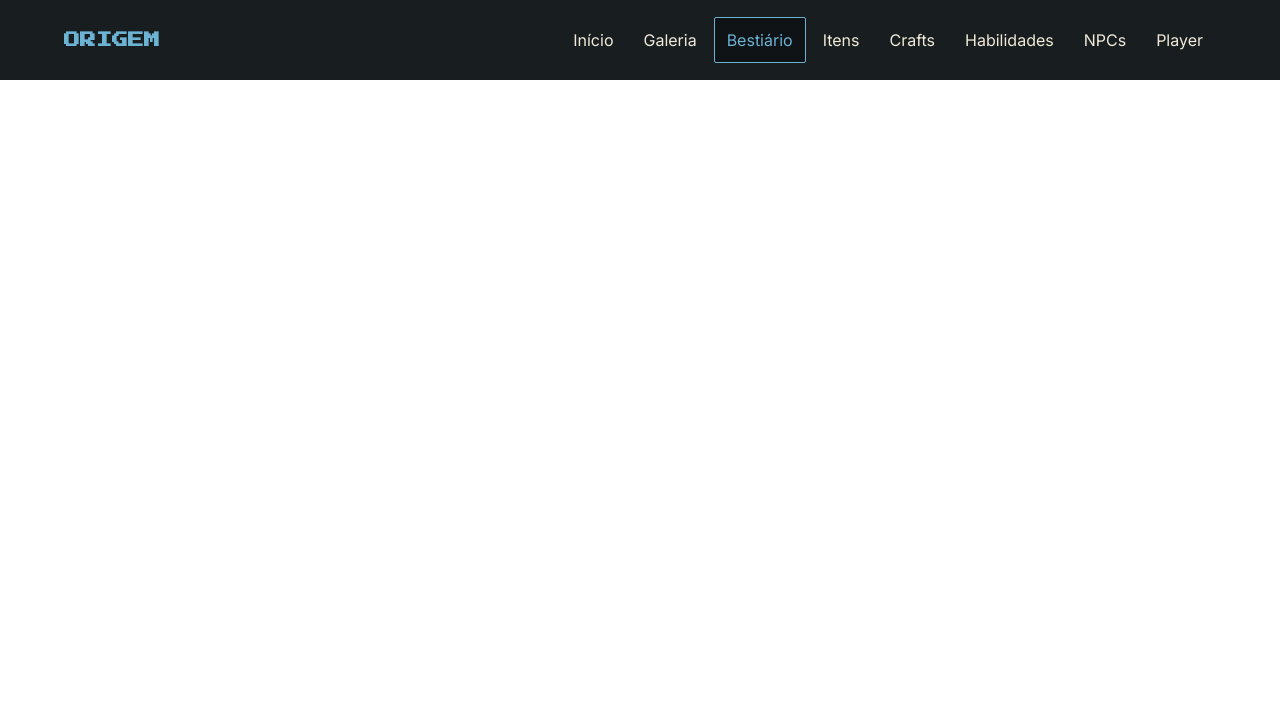
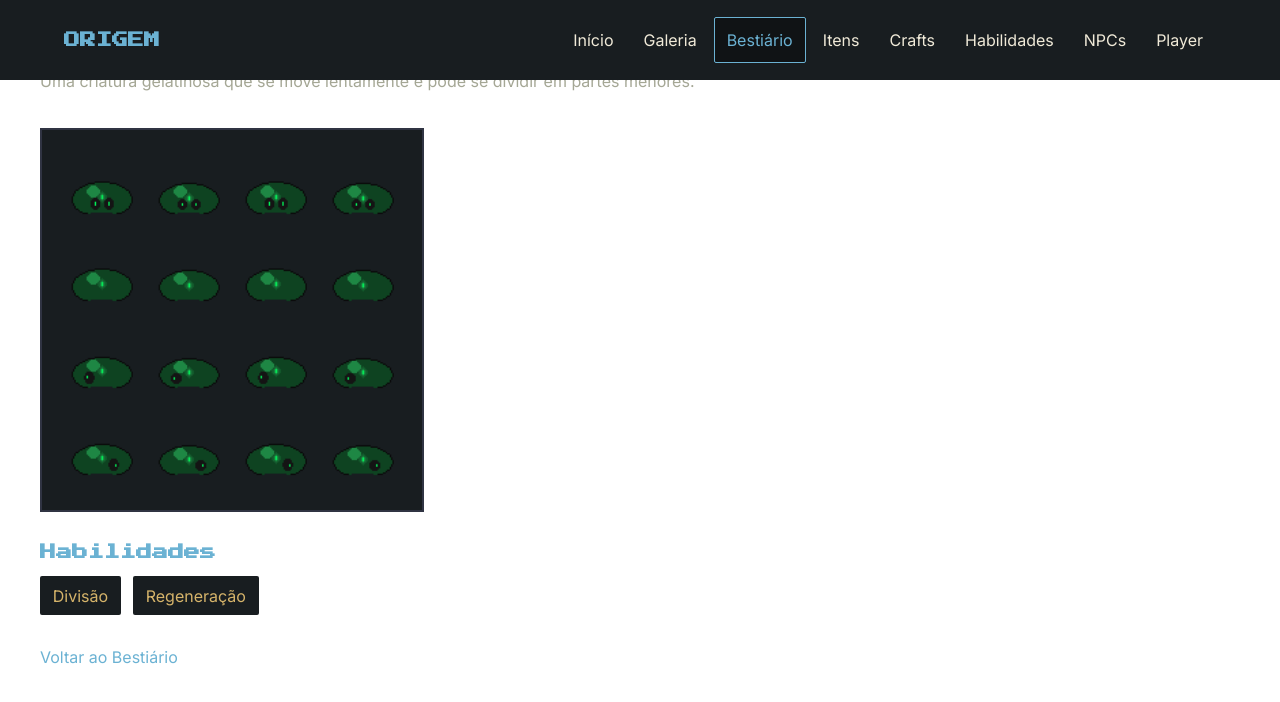
Before and after one commit to Herdes-s/ORIGEM-STUDIO, a React (Vite) app: page /bestiario/creature-1 in a window 1280 px wide. Shown: the top 702 px of the page. Built offline with nearby package versions, Linux system fonts and the light colour scheme.

Commit message:
feat: adiciona detalhes de bestiario e array de criaturas

```diff
--- a/src/App.tsx
+++ b/src/App.tsx
@@ -9,6 +9,7 @@ import Crafts from "./pages/Crafts";
 import Abilities from "./pages/Abilities";
 import NPCs from "./pages/NPCs";
 import Player from "./pages/Player";
+import CreatureDetails from "./pages/CreatureDetails";
 
 function App() {
   return (
@@ -18,6 +19,7 @@ function App() {
         <Route path="/" element={<Home />} />
         <Route path="/galeria" element={<Gallery />} />
         <Route path="/bestiario" element={<Bestiary />} />
+        <Route path="/bestiario/:id" element={<CreatureDetails />} />
         <Route path="/itens" element={<Items />} />
         <Route path="/crafts" element={<Crafts />} />
         <Route path="/habilidades" element={<Abilities />} />
--- a/src/components/ContentCard/ContentCard.module.css
+++ b/src/components/ContentCard/ContentCard.module.css
@@ -33,6 +33,16 @@
   padding: 1rem;
 }
 
+.category {
+  align-self: flex-start;
+  padding: 0.35rem 0.6rem;
+  border: 1px solid var(--color-border);
+  border-radius: var(--radius-small);
+  color: var(--color-secondary);
+  font-size: 0.7rem;
+  font-weight: 600;
+}
+
 .cardContent h2 {
   color: var(--color-primary);
   font-size: 1rem;
--- a/src/components/ContentCard/index.tsx
+++ b/src/components/ContentCard/index.tsx
@@ -1,21 +1,27 @@
-import styles from "./ContentCard.module.css"
+import styles from "./ContentCard.module.css";
 
 type ContentCardProps = {
   title: string;
   description: string;
   image?: string;
+  category?: string;
 };
 
 export default function ContentCard({
   title,
   description,
   image,
+  category,
 }: ContentCardProps) {
   return (
     <article className={styles.contentCard}>
       {image && <img src={image} alt={title} />}
 
       <div className={styles.cardContent}>
+        {category && (
+          <span className={styles.category}>{category}</span>
+        )}
+
         <h2>{title}</h2>
         <p>{description}</p>
       </div>
--- a/src/data/creatures.ts
+++ b/src/data/creatures.ts
@@ -1,5 +1,43 @@
 import type { Content } from "../types/content";
 
-export type Creature = Content
+const slimeImage = "/assets/sprites/enemies/slime/slime_boss_idle.png";
+const goblinImage = "/assets/sprites/enemies/goblin/goblin_idle.png";
+const skeletonImage = "/assets/sprites/enemies/esqueleto/esqueleto_idle.png";
 
-export const creatures: Creature[] = [];
+export type Creature = Content & {
+  abilities?: string[];
+};
+
+export function getCreatureById(id: string) {
+  return creatures.find((creature) => creature.id === id);
+}
+
+export const creatures: Creature[] = [
+  {
+    id: "creature-1",
+    name: "Slime",
+    description:
+      "Uma criatura gelatinosa que se move lentamente e pode se dividir em partes menores.",
+    image: slimeImage,
+    category: "Criatura",
+    abilities: ["Divisão", "Regeneração"],
+  },
+  {
+    id: "creature-2",
+    name: "Goblin",
+    description:
+      "Uma criatura pequena e astuta, conhecida por sua inteligência e habilidades de combate.",
+    image: goblinImage,
+    category: "Criatura",
+    abilities: ["Astúcia", "Combate"],
+  },
+  {
+    id: "creature-3",
+    name: "Esqueleto",
+    description:
+      "Um esqueleto animado que se move com agilidade e é resistente a ataques físicos.",
+    image: skeletonImage,
+    category: "Criatura",
+    abilities: ["Resistência", "Agilidade"],
+  },
+];
--- a/src/pages/Bestiary/index.tsx
+++ b/src/pages/Bestiary/index.tsx
@@ -17,6 +17,7 @@ export default function Bestiary() {
               title={creature.name}
               description={creature.description}
               image={creature.image}
+              category={creature.category}
             />
           ))}
         </ContentGrid>
--- /dev/null
+++ b/src/pages/CreatureDetails/CreatureDetails.module.css
@@ -0,0 +1,53 @@
+@import "../../styles/global.css";
+
+.details {
+    display: flex;
+    flex-direction: column;
+    gap: 2rem;
+    width: 100%;
+    max-width: var(--content-width);
+    margin: 0 auto;
+}
+
+.details img {
+    display: block;
+    width: 100%;
+    max-width: 24rem;
+    max-height: 24rem;
+    object-fit: contain;
+    padding: 1rem;
+    background-color: var(--color-surface);
+    border: var(--border-width) solid var(--color-border);
+}
+
+.details h2 {
+    margin-bottom: 1rem;
+    color: var(--color-primary);
+    font-size: 1rem;
+}
+
+.details ul {
+    display: flex;
+    flex-wrap: wrap;
+    gap: 0.75rem;
+    padding: 0;
+    list-style: none;
+}
+
+.details li {
+    padding: 0.6rem 0.8rem;
+    color: var(--color-secondary);
+    background-color: var(--color-surface);
+    border: var(1px solid var(--color-border));
+    border-radius: var(--radius-small);
+}
+
+.details a {
+    align-self: flex-start;
+    color: var(--color-primary);
+    text-decoration: none;
+}
+
+.details a:hover {
+    text-decoration: underline;
+}
--- /dev/null
+++ b/src/pages/CreatureDetails/index.tsx
@@ -0,0 +1,41 @@
+import { Link, useParams } from "react-router-dom";
+import { getCreatureById } from "../../data/creatures";
+import PageLayout from "../../components/PageLayout";
+import styles from "./CreatureDetails.module.css";
+
+export default function CreatureDetails() {
+  const { id } = useParams<{ id: string }>();
+  const creature = id ? getCreatureById(id) : undefined;
+
+  if (!creature) {
+    return (
+      <PageLayout
+        title="Criatura não encontrada"
+        description="A criatura que você está procurando não foi encontrada."
+      >
+        <Link to="/bestiaty">Voltar ao Bestiário</Link>
+      </PageLayout>
+    );
+  }
+
+  return (
+    <PageLayout title={creature.name} description={creature.description}>
+      <section className={styles.details}>
+        {creature.image && <img src={creature.image} alt={creature.name} />}
+
+        {creature.abilities && creature.abilities.length > 0 && (
+          <div>
+            <h2>Habilidades</h2>
+            <ul>
+              {creature.abilities.map((ability) => (
+                <li key={ability}>{ability}</li>
+              ))}
+            </ul>
+          </div>
+        )}
+
+        <Link to="/bestiario">Voltar ao Bestiário</Link>
+      </section>
+    </PageLayout>
+  );
+}
```
Also changed, not shown: src/types/content.ts (+9 -0 lines).
